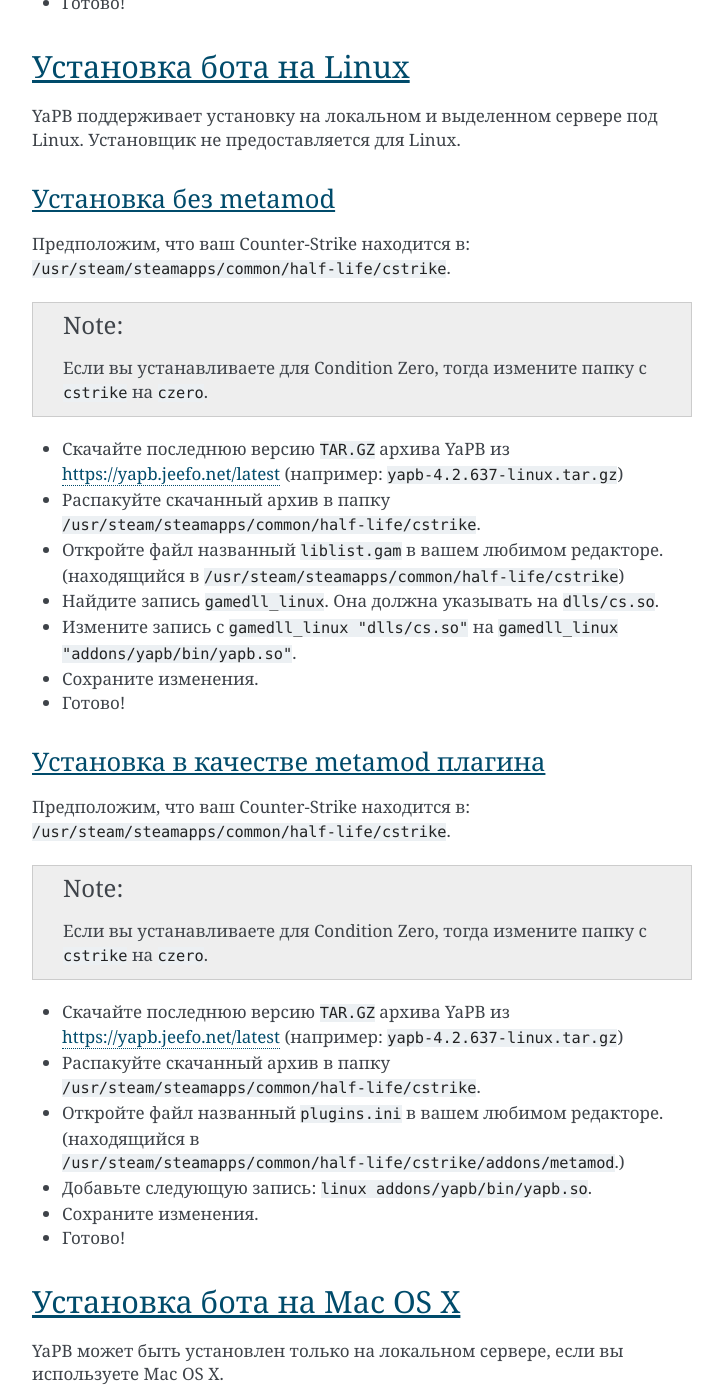
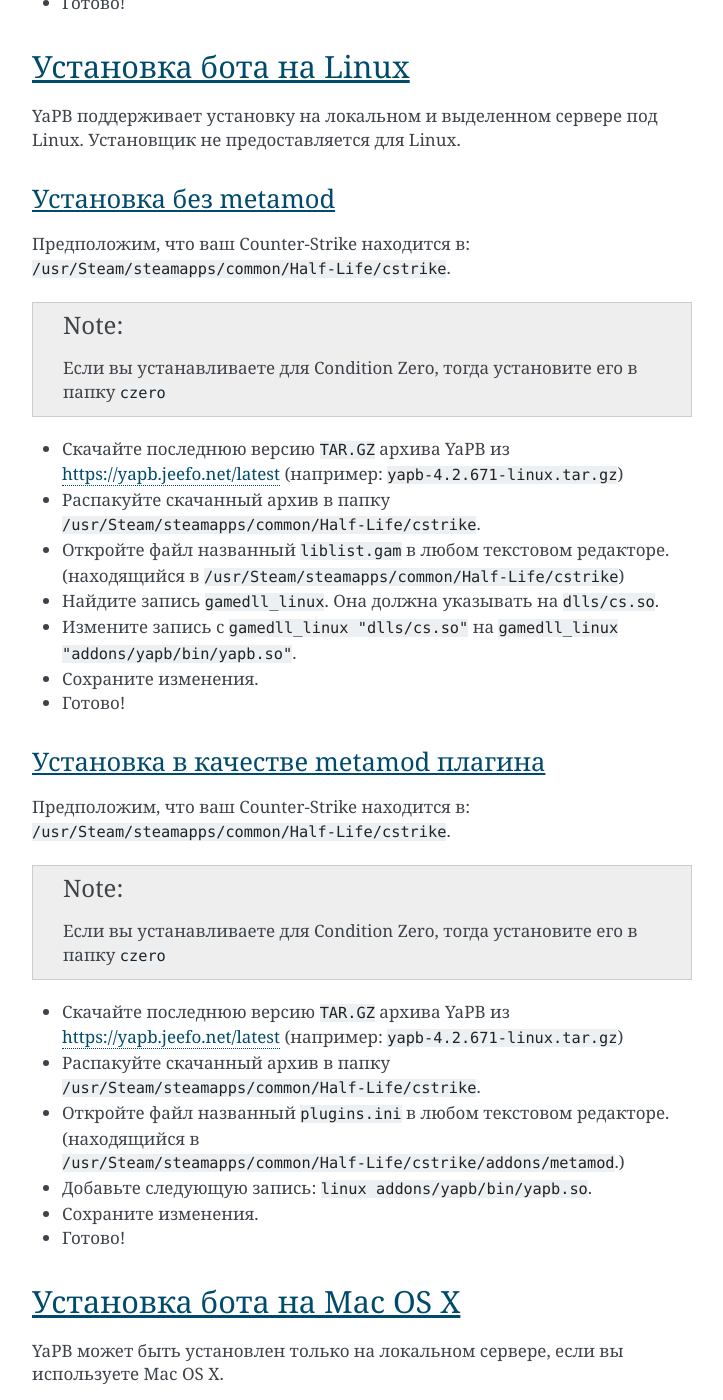
Before and after one commit to yapb/docs, a Sphinx documentation site: the page built from docs/installation.rst, in a window 1280 px wide and 1400 px high, scrolled down 3224 px. Shown: the whole window, without its empty margins (388-1111 px from the left). Built offline with Sphinx 7.4.7, drawn with Linux system fonts in a browser that asks for light colours; some of the changed text lies outside the part shown.

Commit message:
fix: wording

```diff
--- a/docs/installation.rst
+++ b/docs/installation.rst
@@ -24,7 +24,7 @@
 
 Установка с помощью программы установки
 -----------------------------------------
-- Скачайте последнюю версию установщика YaPB из https://yapb.jeefo.net/latest (например: ``yapb-4.2.637-windows.exe``)
+- Скачайте последнюю версию установщика YaPB из https://yapb.jeefo.net/latest (например: ``yapb-4.2.671-windows.exe``)
 - Запустите программу. Заметьте, что она не подписана сертификатом. Так что примите предупреждение.
 - Нажмите ``Обзор`` и укажите где находится ``hl.exe``/``hlds.exe``.
 - Нажмите ``Установить`` чтобы установить бота.
@@ -36,13 +36,13 @@
 
 Установка без metamod
 --------------------------
-Предположим, что ваш Counter-Strike находится в: ``c:\steam\steamapps\common\half-life\cstrike``.
+Предположим, что ваш Counter-Strike находится в: ``C:\Steam\steamapps\common\Half-Life\cstrike``.
 
-.. Note:: Если вы устанавливаете для Condition Zero, тогда измените папку с ``cstrike`` на ``czero``.
+.. Note:: Если вы устанавливаете для Condition Zero, тогда установите его в папку ``czero``
 
-- Скачайте последнюю версию ``ZIP`` архива YaPB из https://yapb.jeefo.net/latest (например: ``yapb-4.2.637-windows.zip``)
-- Распакуйте скачанный архив в папку ``c:\steam\steamapps\common\half-life\cstrike``.
-- Откройте файл названный ``liblist.gam`` в блокноте или любом другом текстовом редакторе. (находящийся в ``c:\steam\steamapps\common\half-life\cstrike``.)
+- Скачайте последнюю версию ``ZIP`` архива YaPB из https://yapb.jeefo.net/latest (например: ``yapb-4.2.671-windows.zip``)
+- Распакуйте скачанный архив в папку ``C:\Steam\steamapps\common\Half-Life\cstrike``.
+- Откройте файл названный ``liblist.gam`` в блокноте или любом другом текстовом редакторе. (находящийся в ``C:\Steam\steamapps\common\Half-Life\cstrike``.)
 - Найдите запись ``gamedll``. Она должна указывать на ``dlls\mp.dll``.
 - Измените запись с ``gamedll "dlls\mp.dll"`` на ``gamedll "addons\yapb\bin\yapb.dll"``.
 - Сохраните изменения.
@@ -50,13 +50,13 @@
 
 Установка в качестве metamod плагина
 --------------------------------------
-Предположим, что ваш Counter-Strike находится в: ``c:\steam\steamapps\common\half-life\cstrike``.
+Предположим, что ваш Counter-Strike находится в: ``C:\Steam\steamapps\common\Half-Life\cstrike``.
 
-.. Note:: Если вы устанавливаете для Condition Zero, тогда измените папку с ``cstrike`` на ``czero``.
+.. Note:: Если вы устанавливаете для Condition Zero, тогда установите его в папку ``czero``
 
-- Скачайте последнюю версию ``ZIP`` архива YaPB из https://yapb.jeefo.net/latest (например: ``yapb-4.2.637-windows.zip``)
-- Распакуйте скачанный архив в папку ``c:\steam\steamapps\common\half-life\cstrike``.
-- Откройте файл названный ``plugins.ini`` в блокноте или любом другом текстовом редакторе. (находящийся в ``c:\steam\steamapps\common\half-life\cstrike\addons\metamod``.)
+- Скачайте последнюю версию ``ZIP`` архива YaPB из https://yapb.jeefo.net/latest (например: ``yapb-4.2.671-windows.zip``)
+- Распакуйте скачанный архив в папку ``C:\Steam\steamapps\common\Half-Life\cstrike``.
+- Откройте файл названный ``plugins.ini`` в блокноте или любом другом текстовом редакторе. (находящийся в ``C:\Steam\steamapps\common\Half-Life\cstrike\addons\metamod``.)
 - Добавьте следующую запись: ``win32 addons/yapb/bin/yapb.dll``.
 - Сохраните изменения.
 - Готово!
@@ -67,13 +67,13 @@
 
 Установка без metamod
 --------------------------
-Предположим, что ваш Counter-Strike находится в: ``/usr/steam/steamapps/common/half-life/cstrike``.
+Предположим, что ваш Counter-Strike находится в: ``/usr/Steam/steamapps/common/Half-Life/cstrike``.
 
-.. Note:: Если вы устанавливаете для Condition Zero, тогда измените папку с ``cstrike`` на ``czero``.
+.. Note:: Если вы устанавливаете для Condition Zero, тогда установите его в папку ``czero``
 
-- Скачайте последнюю версию ``TAR.GZ`` архива YaPB из https://yapb.jeefo.net/latest (например: ``yapb-4.2.637-linux.tar.gz``)
-- Распакуйте скачанный архив в папку ``/usr/steam/steamapps/common/half-life/cstrike``.
-- Откройте файл названный ``liblist.gam`` в вашем любимом редакторе. (находящийся в ``/usr/steam/steamapps/common/half-life/cstrike``)
+- Скачайте последнюю версию ``TAR.GZ`` архива YaPB из https://yapb.jeefo.net/latest (например: ``yapb-4.2.671-linux.tar.gz``)
+- Распакуйте скачанный архив в папку ``/usr/Steam/steamapps/common/Half-Life/cstrike``.
+- Откройте файл названный ``liblist.gam`` в любом текстовом редакторе. (находящийся в ``/usr/Steam/steamapps/common/Half-Life/cstrike``)
 - Найдите запись ``gamedll_linux``. Она должна указывать на ``dlls/cs.so``.
 - Измените запись с ``gamedll_linux "dlls/cs.so"`` на ``gamedll_linux "addons/yapb/bin/yapb.so"``.
 - Сохраните изменения.
@@ -81,13 +81,13 @@
 
 Установка в качестве metamod плагина
 --------------------------------------
-Предположим, что ваш Counter-Strike находится в: ``/usr/steam/steamapps/common/half-life/cstrike``.
+Предположим, что ваш Counter-Strike находится в: ``/usr/Steam/steamapps/common/Half-Life/cstrike``.
 
-.. Note:: Если вы устанавливаете для Condition Zero, тогда измените папку с ``cstrike`` на ``czero``.
+.. Note:: Если вы устанавливаете для Condition Zero, тогда установите его в папку ``czero``
 
-- Скачайте последнюю версию ``TAR.GZ`` архива YaPB из https://yapb.jeefo.net/latest (например: ``yapb-4.2.637-linux.tar.gz``)
-- Распакуйте скачанный архив в папку ``/usr/steam/steamapps/common/half-life/cstrike``.
-- Откройте файл названный ``plugins.ini`` в вашем любимом редакторе. (находящийся в ``/usr/steam/steamapps/common/half-life/cstrike/addons/metamod``.)
+- Скачайте последнюю версию ``TAR.GZ`` архива YaPB из https://yapb.jeefo.net/latest (например: ``yapb-4.2.671-linux.tar.gz``)
+- Распакуйте скачанный архив в папку ``/usr/Steam/steamapps/common/Half-Life/cstrike``.
+- Откройте файл названный ``plugins.ini`` в любом текстовом редакторе. (находящийся в ``/usr/Steam/steamapps/common/Half-Life/cstrike/addons/metamod``.)
 - Добавьте следующую запись: ``linux addons/yapb/bin/yapb.so``.
 - Сохраните изменения.
 - Готово!
@@ -106,11 +106,11 @@
 --------------------------
 Предположим, что ваш Counter-Strike находится в: ``/Users/user/Library/Application Support/Steam/steamapps/common/Half-Life/cstrike``.
 
-.. Note:: Если вы устанавливаете для Condition Zero, тогда измените папку с ``cstrike`` на ``czero``.
+.. Note:: Если вы устанавливаете для Condition Zero, тогда установите его в папку ``czero``
 
-- Скачайте последнюю версию ``ZIP`` архива YaPB из https://yapb.jeefo.net/latest (например: ``yapb-4.2.637-macos.zip``)
+- Скачайте последнюю версию ``ZIP`` архива YaPB из https://yapb.jeefo.net/latest (например: ``yapb-4.2.671-macos.zip``)
 - Распакуйте скачанный архив в папку ``/Users/user/Library/Application Support/Steam/steamapps/common/Half-Life/cstrike``.
-- Откройте файл названный ``liblist.gam`` в вашем любимом редакторе. (находящийся в ``/Users/user/Library/Application Support/Steam/steamapps/common/Half-Life/cstrike``.)
+- Откройте файл названный ``liblist.gam`` в любом текстовом редакторе. (находящийся в ``/Users/user/Library/Application Support/Steam/steamapps/common/Half-Life/cstrike``.)
 - Найдите запись ``gamedll_osx``. Она должна указывать на ``dlls/cs.dylib``.
 - Измените запись с ``gamedll_osx "dlls/cs.dylib"`` на ``gamedll_osx "addons/yapb/bin/yapb.dylib"``.
 - Сохраните изменения.
@@ -120,11 +120,11 @@
 --------------------------------------
 Предположим, что ваш Counter-Strike находится в: ``/Users/user/Library/Application Support/Steam/steamapps/common/Half-Life/cstrike``.
 
-.. Note:: Если вы устанавливаете для Condition Zero, тогда измените папку с ``cstrike`` на ``czero``.
+.. Note:: Если вы устанавливаете для Condition Zero, тогда установите его в папку ``czero``
 
-- Скачайте последнюю версию ``ZIP`` архива YaPB из https://yapb.jeefo.net/latest (например: ``yapb-4.2.637-macos.zip``)
+- Скачайте последнюю версию ``ZIP`` архива YaPB из https://yapb.jeefo.net/latest (например: ``yapb-4.2.671-macos.zip``)
 - Распакуйте скачанный архив в папку ``/Users/user/Library/Application Support/Steam/steamapps/common/Half-Life/cstrike``.
-- Откройте файл названный ``plugins.ini`` в вашем любимом редакторе. (находящийся в ``/Users/user/Library/Application Support/Steam/steamapps/common/Half-Life/cstrike/addons/metamod``)
+- Откройте файл названный ``plugins.ini`` в любом текстовом редакторе. (находящийся в ``/Users/user/Library/Application Support/Steam/steamapps/common/Half-Life/cstrike/addons/metamod``)
 - Добавьте следующую запись: ``osx addons/yapb/bin/yapb.dylib``.
 - Сохраните изменения.
 - Готово!
```
Also changed, not shown: other parts of docs/installation.rst (+2 -2 lines).
